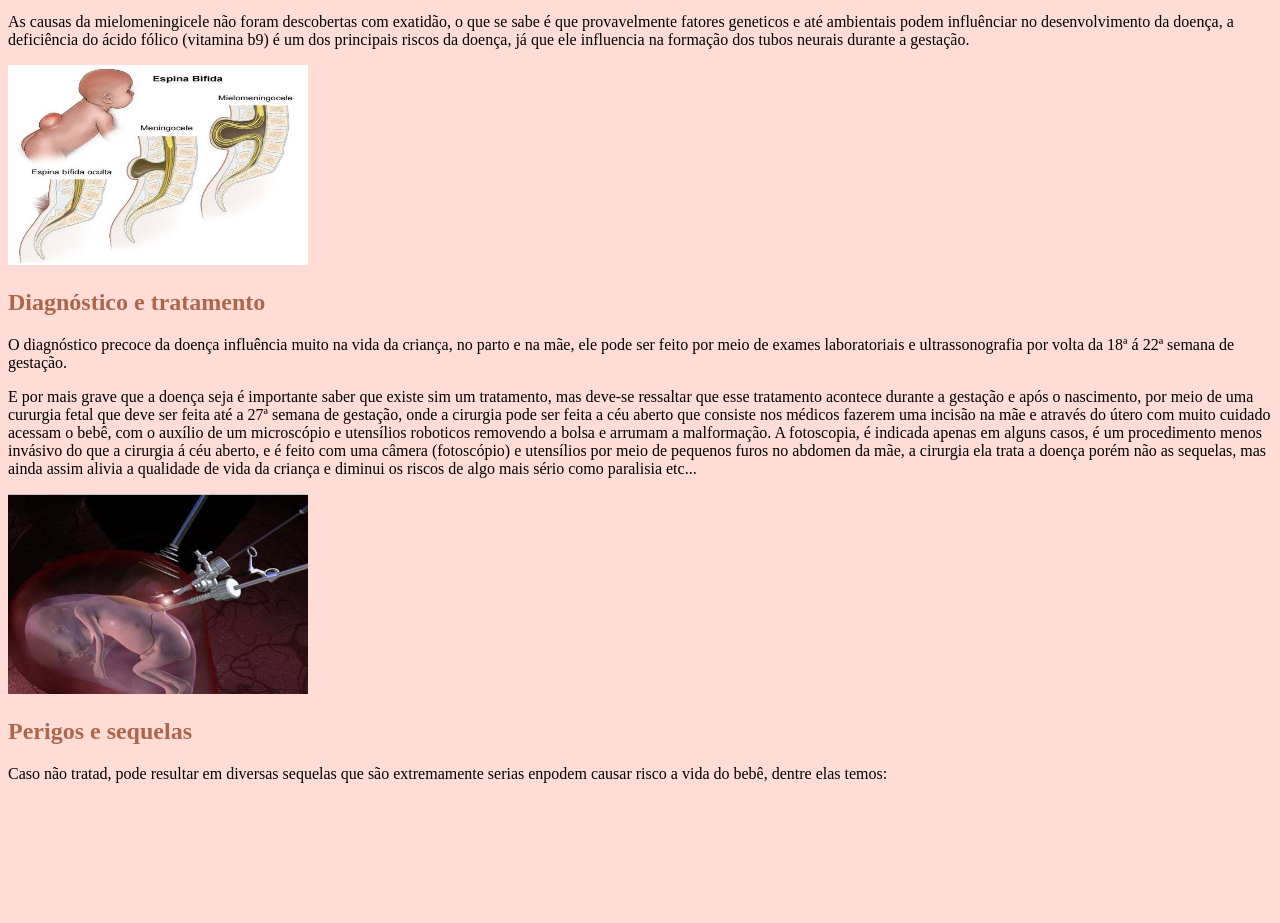
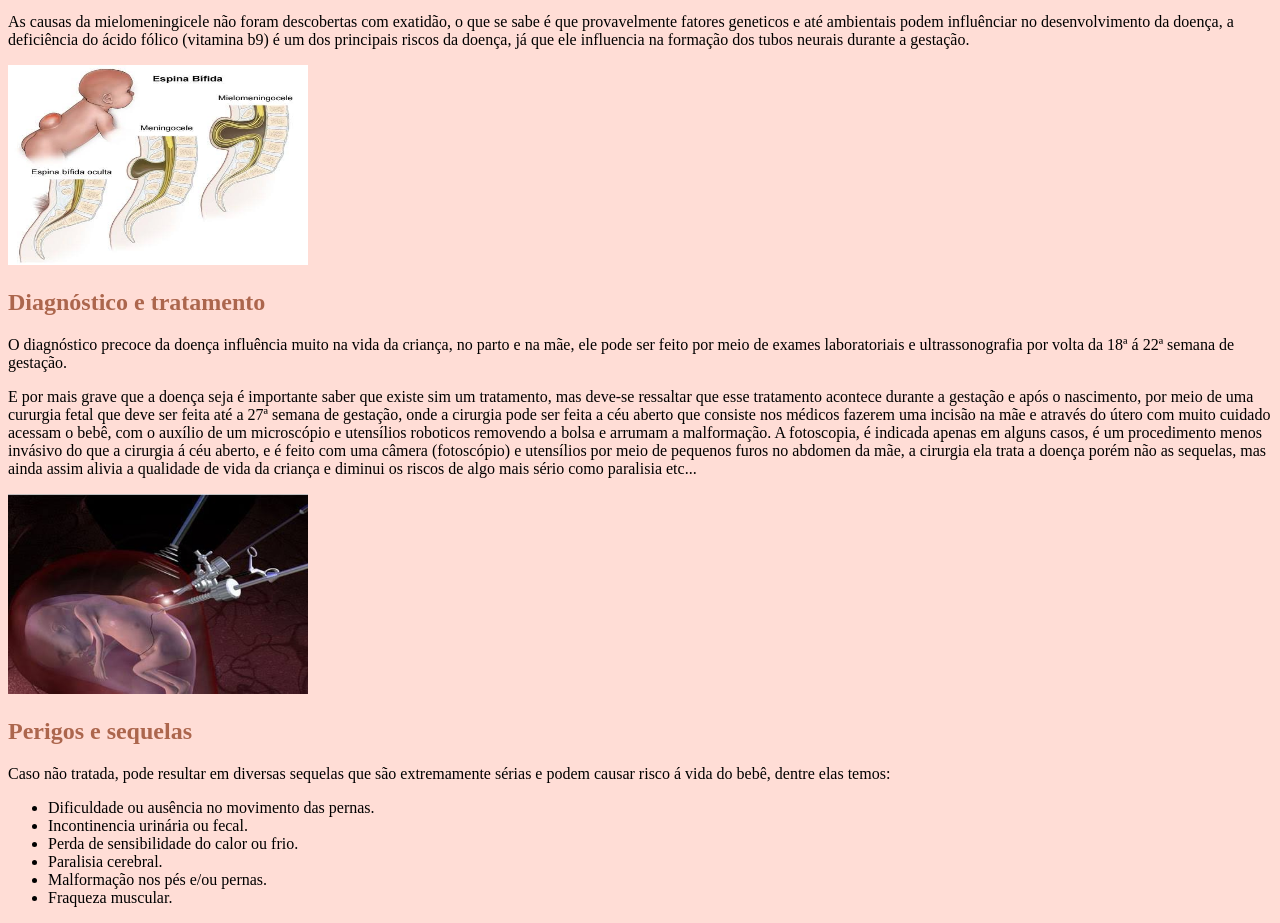
Before and after one commit to juliabeatris/Julia-linda-e-corinthiana, a plain HTML site: page mielomeningocele.html in a window 1280 px wide. Shown: the part 137-1060 px from the top of the page. Before the commit the page ends 936 px from the top, so only its background shows below. Drawn offline with Linux system fonts and the light colour scheme.

Commit message:
Update mielomeningocele.html

```diff
--- a/mielomeningocele.html
+++ b/mielomeningocele.html
@@ -19,7 +19,14 @@
     <p> E por mais grave que a doença seja é importante saber que existe sim um tratamento, mas deve-se ressaltar que esse tratamento acontece durante a gestação e após o nascimento, por meio de uma cururgia fetal que deve ser feita até a 27ª semana de gestação, onde a cirurgia pode ser feita a céu aberto que consiste nos médicos fazerem uma incisão na mãe e através do útero com muito cuidado acessam o bebê, com o auxílio de um microscópio e utensílios roboticos removendo a bolsa e arrumam a malformação. A fotoscopia, é indicada apenas em alguns casos, é um procedimento menos invásivo do que a cirurgia á céu aberto, e é feito com uma câmera (fotoscópio) e utensílios por meio de pequenos furos no abdomen da mãe, a cirurgia ela trata a doença porém não as sequelas, mas ainda assim alivia a qualidade de vida da criança e diminui os riscos de algo mais sério como paralisia etc...</p>
     <img src ="IMG_4245.jpeg" width="300" height="200"/>
     <h2>Perigos e sequelas</h2>
-    <p> Caso não tratad, pode resultar em diversas sequelas que são extremamente serias enpodem causar risco a vida do bebê, dentre elas temos:</p>
-
+    <p> Caso não tratada, pode resultar em diversas sequelas que são extremamente sérias e podem causar risco á vida do bebê, dentre elas temos:</p>
+    <ul>
+        <li>Dificuldade ou ausência no movimento das pernas.</li>
+        <li>Incontinencia urinária ou fecal.</li>
+        <li>Perda de sensibilidade do calor ou frio.</li>
+        <li>Paralisia cerebral.</li>
+        <li>Malformação nos pés e/ou pernas.</li>
+        <li>Fraqueza muscular.</li>
+    </ul>
 </body>
 </html>
```
